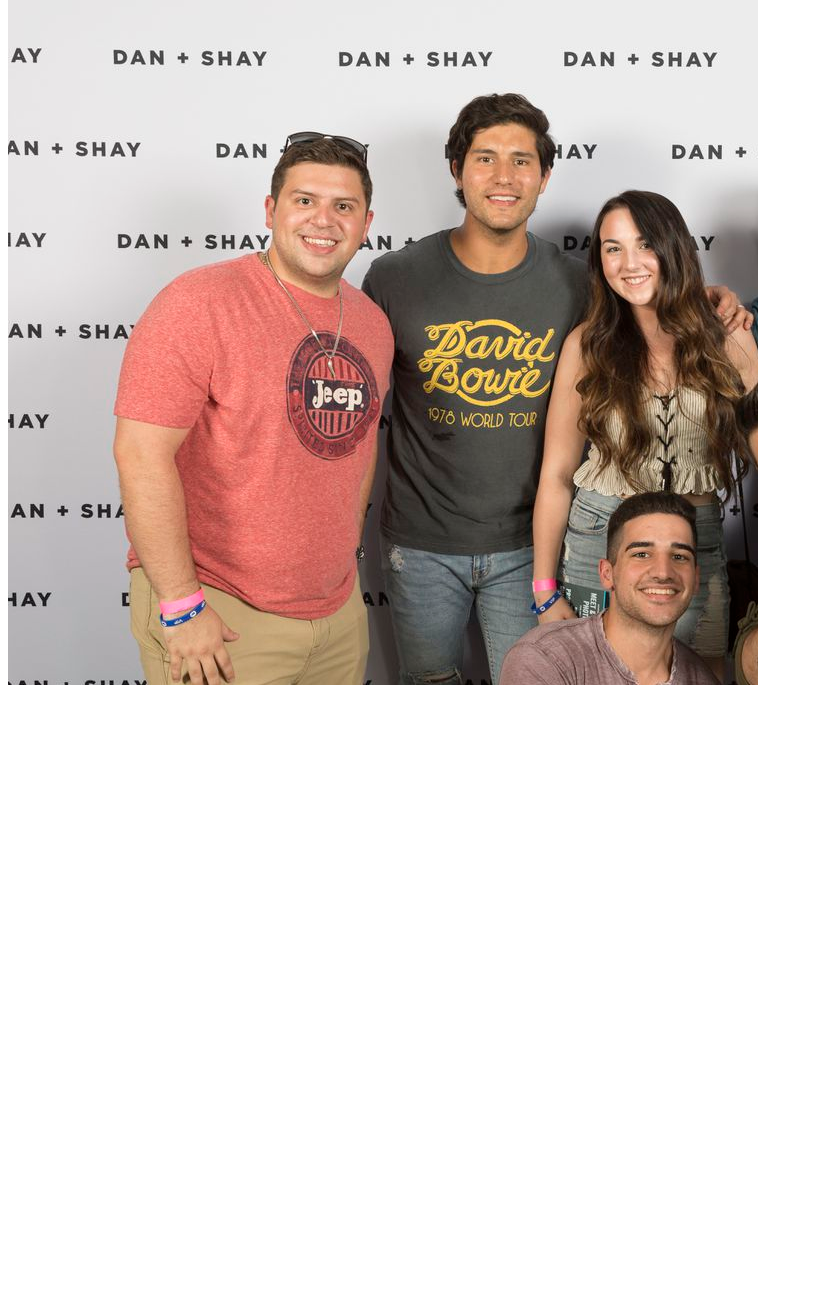
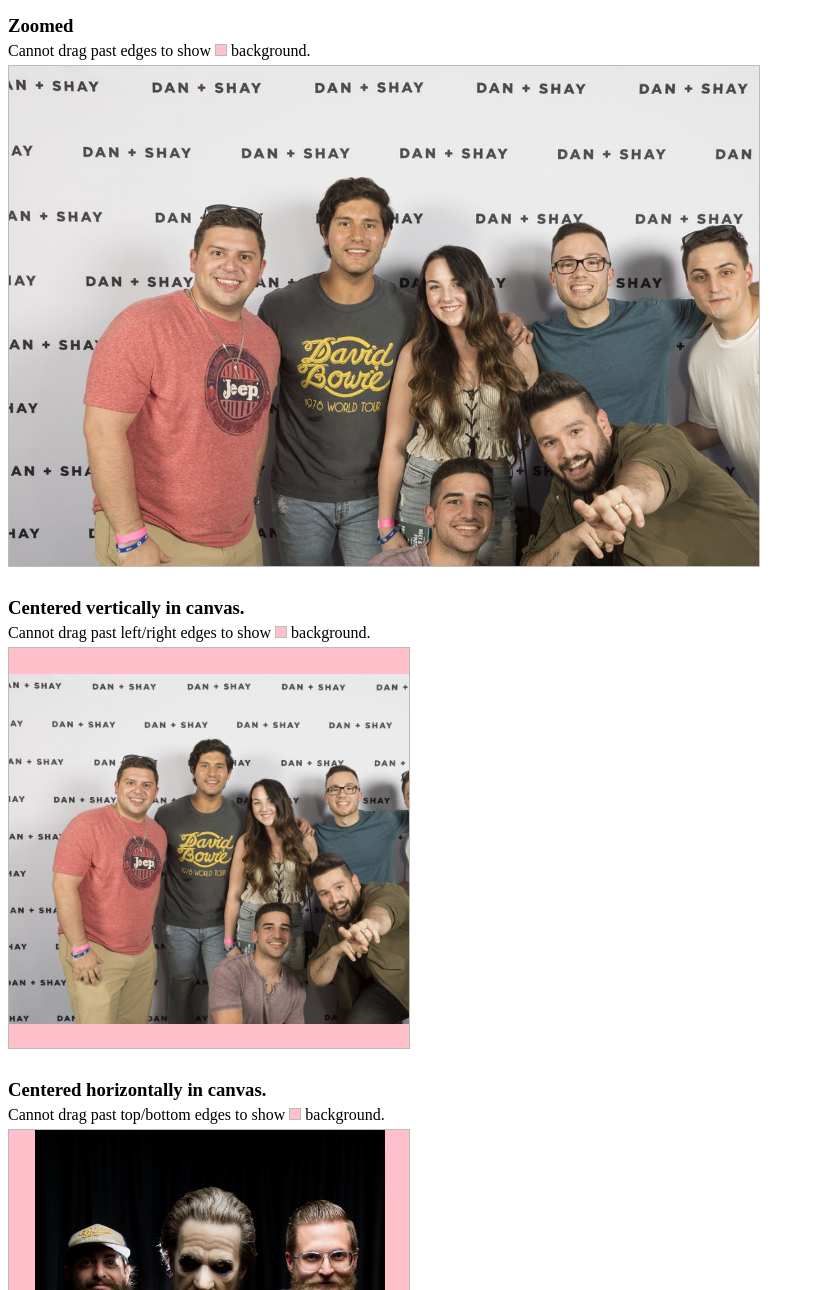
Before and after one commit to arcivr/minicrop, a website: page index.html in a window 1280 px wide. Shown: the part 73-1363 px from the top of the page, without its empty margins (0-815 px from the left). Before the commit the page ends 800 px from the top, so only its background shows below. Drawn offline with Linux system fonts and the light colour scheme.

Commit message:
Add test cases to html

```diff
--- a/index.html
+++ b/index.html
@@ -6,14 +6,40 @@
 
     <script src="./sparkline.js" charset="utf-8"></script>
     <style>
-    #minicrop {
+    h3 {
+      margin: 30px 0 0;
+    }
+
+    p {
+      margin: 5px 0;
+    }
+
+    .test-background {
+      background: pink;
+      min-width: 10px;
+      min-height: 10px;
+      display: inline-block;
+      border: 1px solid #bbb;
+    }
+
+    .all-directions {
+      width: 750px;
+      height: 500px;
+    }
+
+    .padded {
+      width: 400px;
+      height: 400px;
+    }
+
+
+    .minicrop {
+      display: block;
       position: relative;
       overflow: hidden;
-      width: 750px;
-      height: 750px;
     }
 
-    #minicrop .image {
+    .minicrop .image {
       position: absolute;
       left: 0;
       top: 0;
@@ -21,13 +47,41 @@
     </style>
   </head>
   <body>
-    <div id="minicrop">
-      <img class="image" src="./tests/fixtures/image.jpg">
+    <h1>Test Cases</h1>
+
+    <h3>Zoomed</h3>
+    <p>
+      Cannot drag past edges to show <span class="test-background"></span> background.
+    </p>
+
+    <div id="minicrop" class="minicrop test-background all-directions">
+      <img class="image" src="./tests/fixtures/landscape.jpg" height="600">
+    </div>
+
+    <h3>Centered vertically in canvas.</h3>
+    <p>
+      Cannot drag past left/right edges to show <span class="test-background"></span> background.
+    </p>
+
+    <div id="minicrop" class="minicrop test-background padded">
+      <img class="image" src="./tests/fixtures/landscape.jpg" height="350">
+    </div>
+
+    <h3>Centered horizontally in canvas.</h3>
+    <p>
+      Cannot drag past top/bottom edges to show <span class="test-background"></span> background.
+    </p>
+
+    <div id="minicrop" class="minicrop test-background padded">
+      <img class="image" src="./tests/fixtures/portrait.jpg" width="350">
     </div>
 
     <script type="module">
       import Minicrop from './src/minicrop.js'
-      let cropper = new Minicrop('minicrop')
+
+      Array.from(document.getElementsByClassName('minicrop')).forEach(el => {
+        new Minicrop(el)
+      })
     </script>
   </body>
 </html>
--- a/src/minicrop.js
+++ b/src/minicrop.js
@@ -16,9 +16,9 @@
 
 class Minicrop {
 
-  constructor(id) {
-    if (!id) {
-      throw new Error('The first argument is required and must be an <img> or <canvas> id.');
+  constructor(element) {
+    if (!element) {
+      throw new Error('The first argument is required and must be an <img> or <canvas> element.');
     }
 
     // TODO:
@@ -26,7 +26,9 @@
     // - Handle zooming
     // - return crop info
 
-    this.element = document.getElementById(id)
+    this.element = element
+    this.cropper = element.getElementsByClassName('image')[0]
+
     // this.options = assign({}, DEFAULTS, isPlainObject(options) && options);
     // this.cropped = false;
     // this.disabled = false;
@@ -54,12 +56,11 @@
   }
 
   init() {
-    const { element } = this
+    const { cropper } = this
     // events.bind(element)
-
     // this.load(url);
 
-    let cropper = element.getElementsByClassName('image')[0]
+    this.position()
 
     EVENT_POINTER_DOWN.split(" ").forEach(type => {
       cropper.addEventListener(type, event => {
@@ -68,16 +69,6 @@
         let pointer = (event.targetTouches || event.changedTouches || [event])[0]
         this.start.x = pointer['clientX'] - this.offset.x
         this.start.y = pointer['clientY'] - this.offset.y
-
-
-        this.offset = Constrain.move(cropper, element, this.offset)
-
-
-                console.log("before", this.offset.y, cropper.style.top)
-        cropper.style.top  = `${ this.offset.y }px`
-        cropper.style.left = `${ this.offset.x }px`
-
-                console.log("after", this.offset.y, cropper.style.top)
 
         console.log("Touch start", event)
         event.preventDefault()
@@ -96,12 +87,7 @@
 
 // console.log(this.offset.x, this.offset.y)
 
-        this.offset = Constrain.move(cropper, element, this.offset)
-
-        cropper.style.top  = `${ this.offset.y }px`
-        cropper.style.left = `${ this.offset.x }px`
-
-        // console.log("Touch change", event)
+        this.position()
         event.preventDefault()
       })
     })
@@ -112,17 +98,20 @@
 
         console.log("Touch end", event)
 
-        console.log("end", this.offset.y, cropper.style.top)
-
-        this.offset = Constrain.move(cropper, element, this.offset)
-
-        cropper.style.top  = `${ this.offset.y }px`
-        cropper.style.left = `${ this.offset.x }px`
-
+        this.position()
         event.preventDefault()
       })
     })
   }
+
+  position() {
+    const { element, cropper } = this
+
+    this.offset = Constrain.move(cropper, element, this.offset)
+
+    cropper.style.top  = `${ this.offset.y }px`
+    cropper.style.left = `${ this.offset.x }px`
+  }
 }
 
 export default Minicrop
```
Also changed, not shown: tests/fixtures/image.jpg (deleted), tests/fixtures/landscape.jpg (added), tests/fixtures/portrait.jpg (added).
